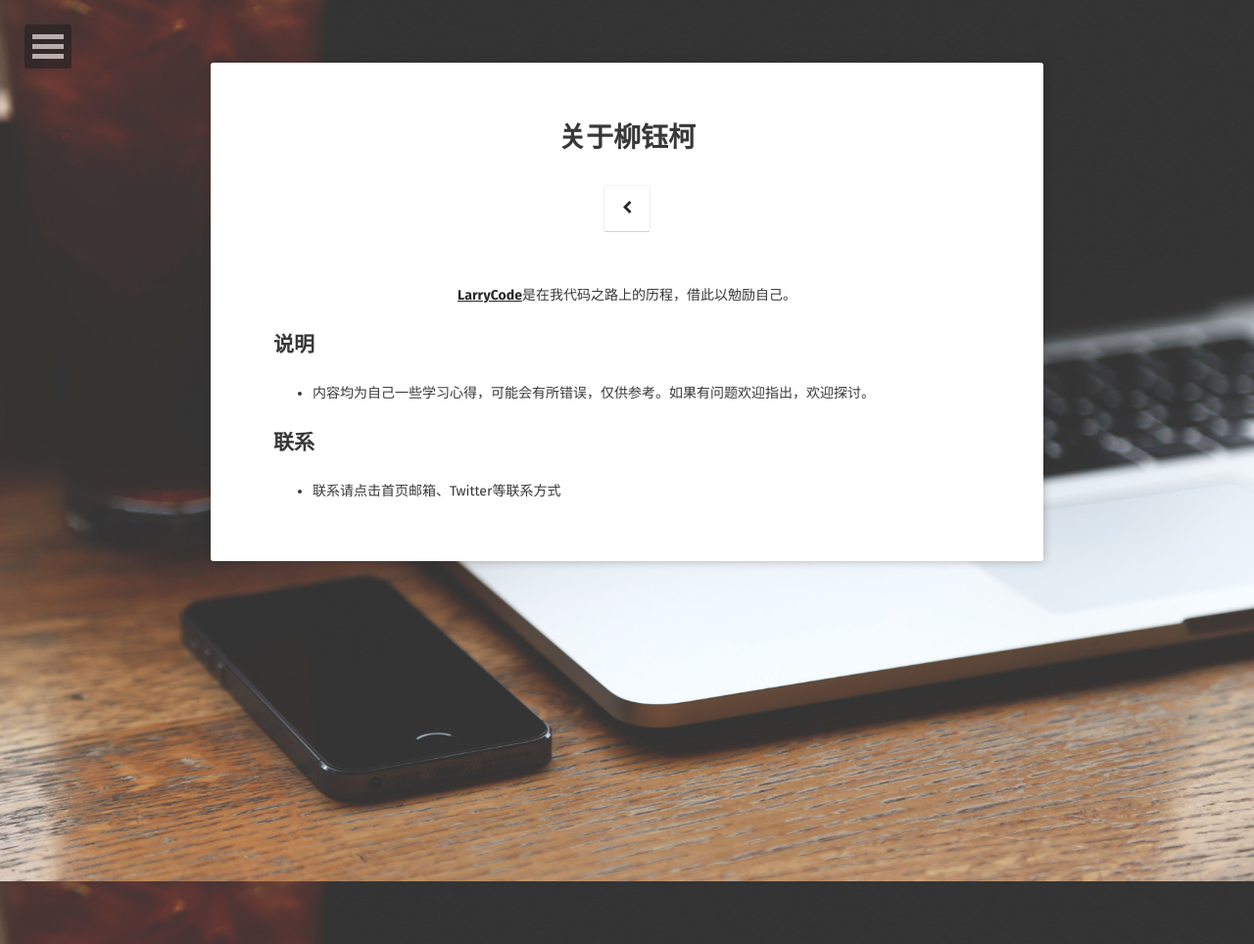
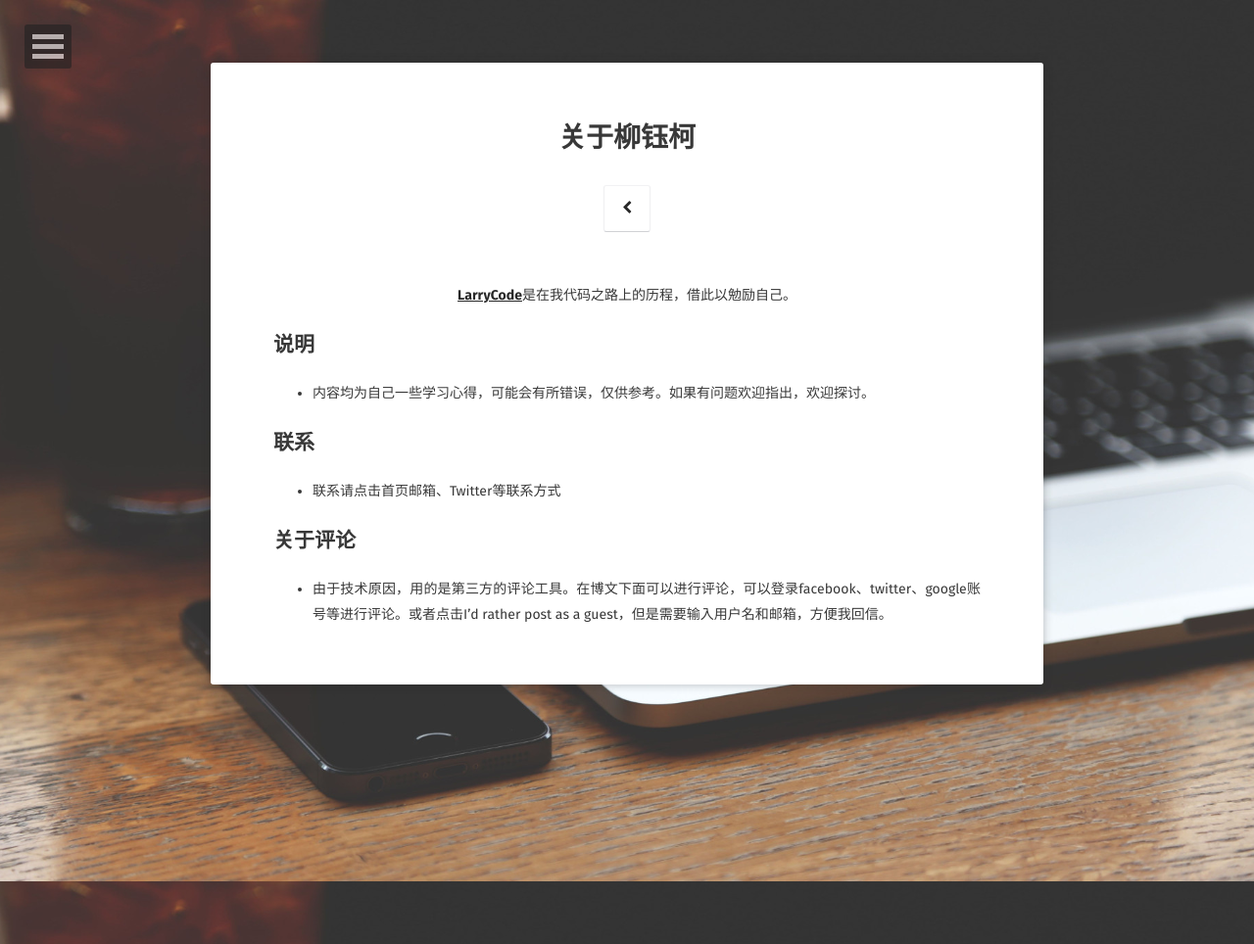
Before and after one commit to Larrycal/Larrycode, a Jekyll site: the page built from about/index.md, in a window 1280 px wide. Shown: the whole page at 98% size. Built offline with Jekyll 4.4.1, drawn with Linux system fonts in a browser that asks for light colours; some web fonts are replaced; some of the changed lines change nothing that is shown.

Commit message:
编辑about

```diff
--- a/about/index.md
+++ b/about/index.md
@@ -1,8 +1,8 @@
 ---
 layout: page
 title: 关于柳钰柯
-tags: [about,contact, ]
-date: 2016-03-21
+tags: [about,contact]
+date: 2016-09-26
 comments: false
 ---
 
@@ -13,3 +13,6 @@ comments: false
 
 ## 联系
 * 联系请点击首页邮箱、Twitter等联系方式
+
+## 关于评论
+* 由于技术原因，用的是第三方的评论工具。在博文下面可以进行评论，可以登录facebook、twitter、google账号等进行评论。或者点击I'd rather post as a guest，但是需要输入用户名和邮箱，方便我回信。
```
